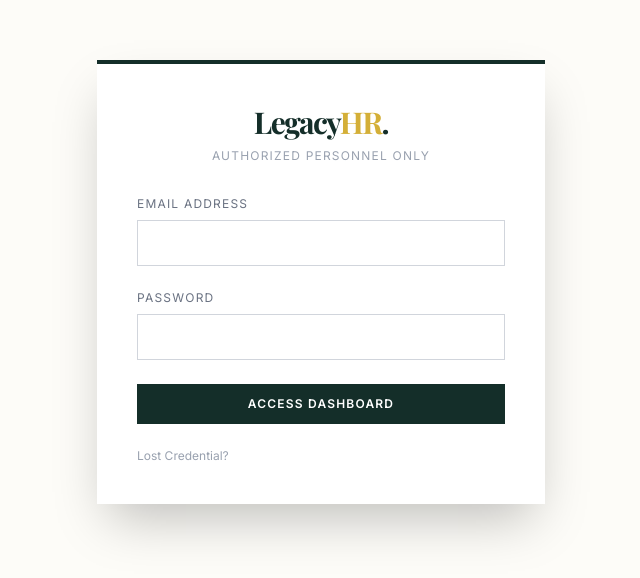
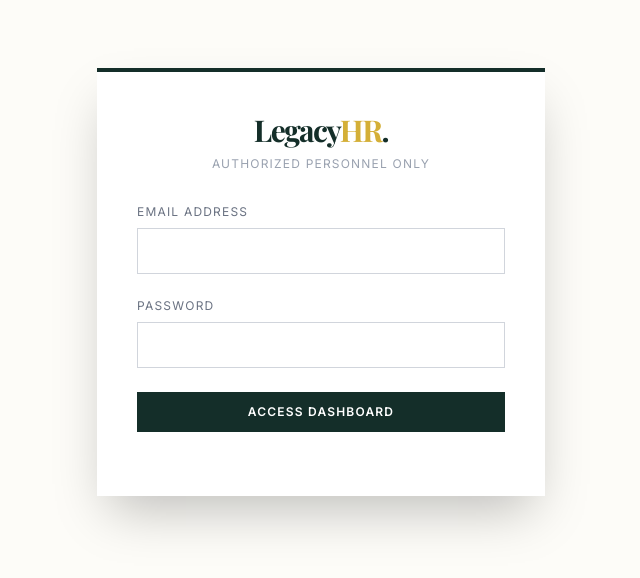
Before and after one commit to yogeshsadgir0005/EmployeeManagement, a React (Vite) app in the folder client/: page /login in a window 1280 px wide. Shown: the part 118-696 px from the top of the page, without its empty margins (319-959 px from the left). Built offline with nearby package versions, Linux system fonts and the light colour scheme.

Commit message:
Update Login.jsx

```diff
--- a/client/src/pages/auth/Login.jsx
+++ b/client/src/pages/auth/Login.jsx
@@ -51,10 +51,6 @@ const Login = () => {
         </form>
 
         <div className="mt-6 flex justify-between text-xs text-gray-400">
-
-
-          {/* --- THE FIX: Point to ForgotPassword, NOT ResetPassword --- */}
-          <Link to="/forgot-password" className="hover:text-legacy-gold transition">Lost Credential?</Link>
         </div>
       </div>
     </div>
```
